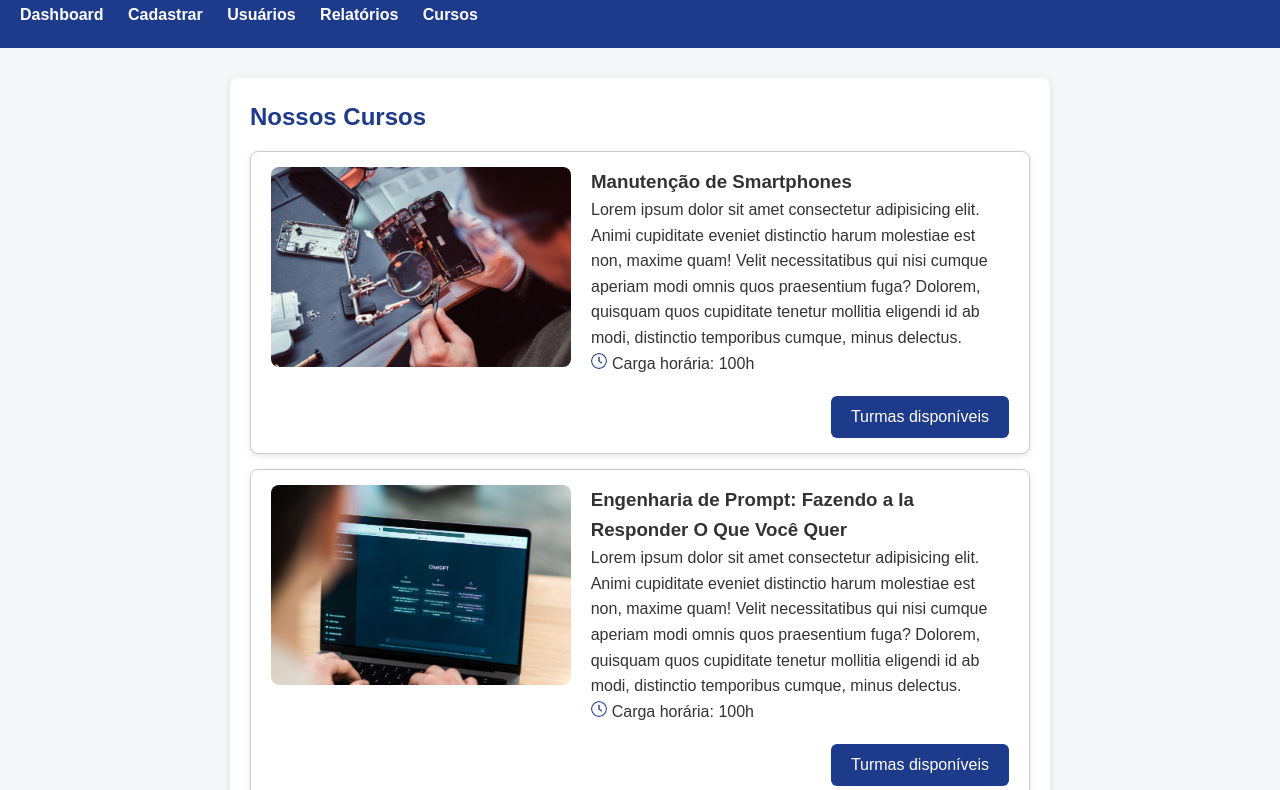
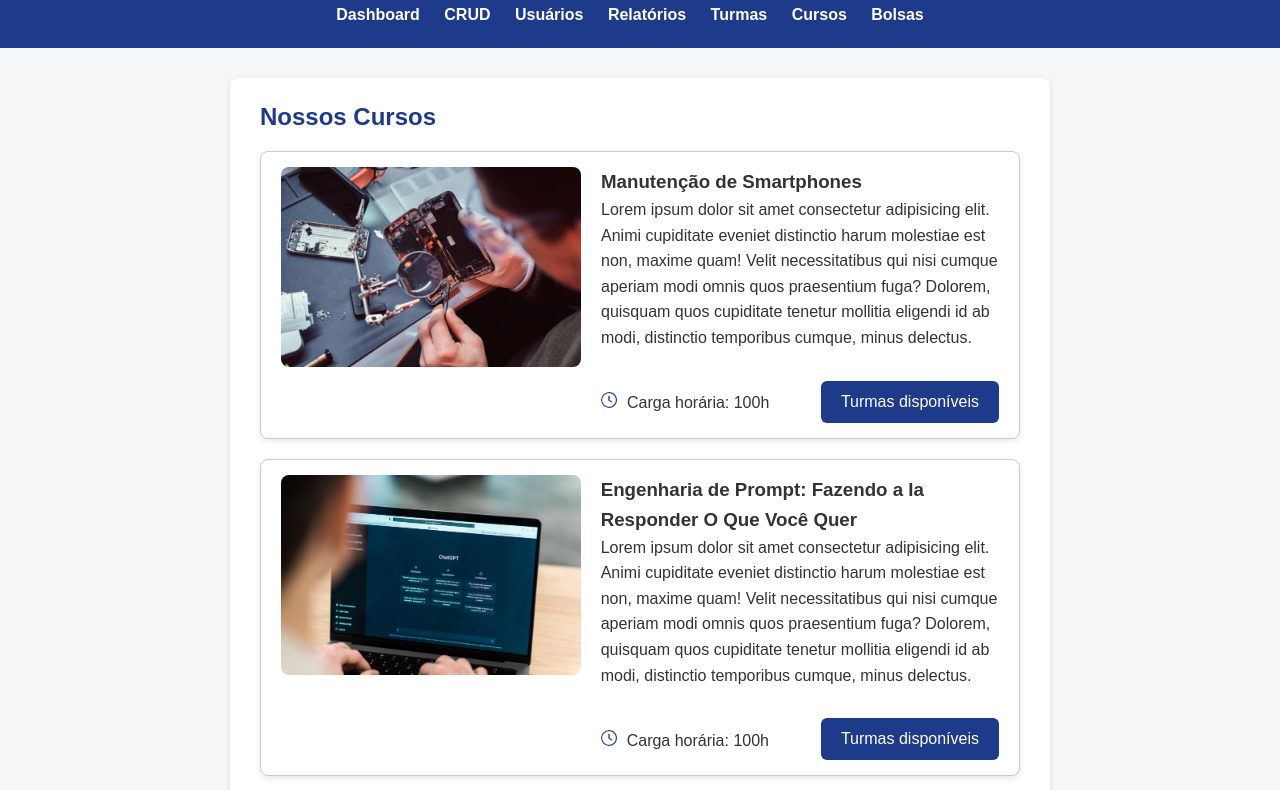
Before and after one commit to LeonardoBrendo/UC7--Desenvolver-aplicacoes-web, a plain HTML site: page projeto/cursos.html in a window 1280 px wide. Shown: the part 79-869 px from the top of the page. Drawn offline with Linux system fonts and the light colour scheme.

Commit message:
Add files via upload

```diff
--- a/projeto/cursos.html
+++ b/projeto/cursos.html
@@ -49,7 +49,7 @@
         section {
           background-color: white;
           margin: 0 200px;
-        padding: 20px;
+          padding: 20px 30px;
           border-radius: 8px;
           box-shadow: 0 2px 6px rgba(0, 0, 0, 0.1);
       }
@@ -66,16 +66,17 @@
       article {
           display:flex;
           background-color: white;
-        margin-bottom: 15px;
+          margin-bottom: 20px;
           border: 1px solid #cccccc;
           border-radius: 8px;
           padding: 15px 20px;
           box-shadow: 0 2px 6px rgba(0, 0, 0, 0.1);
+          transition: transform 0.5s ease, box-shadow 0.5s ease;
+        }
 
-      }
-      div {
-        display: flex;
-        flex-direction: column;
+      article:hover {
+          transform: scale(1.1); /* aumenta o tamanho */
+          box-shadow: 0 10px 25px rgba(0,0,0,0.3); /* sombra */
         }
 
         form {
@@ -108,6 +109,13 @@
           border-radius: 5px;
         }
 
+
+      span {
+        display: inline-flex;
+          margin-top: 30px;
+        }
+
+
         img{
           height: 200px;
           border-radius: 8px;
@@ -116,12 +124,13 @@
 
         span img{
           height: 16px;
-        margin: 0 5px 0 0;
+          margin: 5px 0 0;
+          padding-right: 10px;
         }
 
         button {
-        margin-top: 20px;
-        margin-left: auto;
+          margin-top: 30px;
+          margin-right: 0px;
           padding: 12px 20px;
           border: none;
           background-color: #1e3a8a;
@@ -150,17 +159,26 @@
           border-radius: 6px;
           margin-top: 15px;
         }
+
+        .btn-carga {
+          display: flex;
+          justify-content: space-between;
+          align-items: center;
+        }
+
       </style>
     </head>
     <body>
       <header>
-      <h1>Sistema de Cadastro de Usuários</h1>
-      <nav>
+        <h1 style="text-align: center;">Sistema de Cadastro de Usuários</h1>
+        <nav style="text-align: center;">
             <a href="index.html">Dashboard</a>
-        <a href="#">Cadastrar</a>
-        <a href="#">Usuários</a>
-        <a href="#">Relatórios</a>
+            <a href="crud.html">CRUD</a>
+            <a href="usuarios.html">Usuários</a>
+            <a href="relatorios.html">Relatórios</a>
+            <a href="turmas.html">Turmas</a>
             <a href="cursos.html">Cursos</a>
+            <a href="bolsa.html">Bolsas</a>
         </nav>
       </header>
 
@@ -174,8 +192,10 @@
                   <div>
                       <h3>Manutenção de Smartphones</h3>
                       <p>Lorem ipsum dolor sit amet consectetur adipisicing elit. Animi cupiditate eveniet distinctio harum molestiae est non, maxime quam! Velit necessitatibus qui nisi cumque aperiam modi omnis quos praesentium fuga? Dolorem, quisquam quos cupiditate tenetur mollitia eligendi id ab modi, distinctio temporibus cumque, minus delectus.</p>
+                      <div class="btn-carga">
                       <p><span><img src="imagens/relogio-icon.png" alt=""></span>Carga horária: 100h</p>
                       <button>Turmas disponíveis</button>
+                      </div>
                   </div>
               </article>
 
@@ -186,8 +206,10 @@
                   <div>
                       <h3>Engenharia de Prompt: Fazendo a Ia Responder O Que Você Quer</h3>
                       <p>Lorem ipsum dolor sit amet consectetur adipisicing elit. Animi cupiditate eveniet distinctio harum molestiae est non, maxime quam! Velit necessitatibus qui nisi cumque aperiam modi omnis quos praesentium fuga? Dolorem, quisquam quos cupiditate tenetur mollitia eligendi id ab modi, distinctio temporibus cumque, minus delectus.</p>
+                      <div class="btn-carga">
                       <p><span><img src="imagens/relogio-icon.png" alt=""></span>Carga horária: 100h</p>
                       <button>Turmas disponíveis</button>
+                      </div>
                   </div>
               </article>
 
@@ -198,8 +220,10 @@
                   <div>
                       <h3>Formação - Programação em Python</h3>
                       <p>Lorem ipsum dolor sit amet consectetur adipisicing elit. Animi cupiditate eveniet distinctio harum molestiae est non, maxime quam! Velit necessitatibus qui nisi cumque aperiam modi omnis quos praesentium fuga? Dolorem, quisquam quos cupiditate tenetur mollitia eligendi id ab modi, distinctio temporibus cumque, minus delectus.</p>
+                      <div class="btn-carga">
                       <p><span><img src="imagens/relogio-icon.png" alt=""></span>Carga horária: 100h</p>
                       <button>Turmas disponíveis</button>
+                      </div>
                   </div>
               </article>
 
@@ -210,8 +234,10 @@
                   <div>
                       <h3>Design Thinking Aplicado a Vendas</h3>
                       <p>Lorem ipsum dolor sit amet consectetur adipisicing elit. Animi cupiditate eveniet distinctio harum molestiae est non, maxime quam! Velit necessitatibus qui nisi cumque aperiam modi omnis quos praesentium fuga? Dolorem, quisquam quos cupiditate tenetur mollitia eligendi id ab modi, distinctio temporibus cumque, minus delectus.</p>
+                      <div class="btn-carga">
                       <p><span><img src="imagens/relogio-icon.png" alt=""></span>Carga horária: 100h</p>
                       <button>Turmas disponíveis</button>
+                      </div>
                   </div>
               </article>
 
@@ -222,8 +248,10 @@
                   <div>
                       <h3>Excel Avançado com IA Copilot</h3>
                       <p>Lorem ipsum dolor sit amet consectetur adipisicing elit. Animi cupiditate eveniet distinctio harum molestiae est non, maxime quam! Velit necessitatibus qui nisi cumque aperiam modi omnis quos praesentium fuga? Dolorem, quisquam quos cupiditate tenetur mollitia eligendi id ab modi, distinctio temporibus cumque, minus delectus.</p>
+                      <div class="btn-carga">
                       <p><span><img src="imagens/relogio-icon.png" alt=""></span>Carga horária: 100h</p>
                       <button>Turmas disponíveis</button>
+                      </div>
                   </div>
               </article>
 
@@ -234,8 +262,10 @@
                   <div>
                       <h3>Montador e Reparador de Computador</h3>
                       <p>Lorem ipsum dolor sit amet consectetur adipisicing elit. Animi cupiditate eveniet distinctio harum molestiae est non, maxime quam! Velit necessitatibus qui nisi cumque aperiam modi omnis quos praesentium fuga? Dolorem, quisquam quos cupiditate tenetur mollitia eligendi id ab modi, distinctio temporibus cumque, minus delectus.</p>
+                      <div class="btn-carga">
                       <p><span><img src="imagens/relogio-icon.png" alt=""></span>Carga horária: 100h</p>
                       <button>Turmas disponíveis</button>
+                      </div>
                   </div>
               </article>
 
```
Lines whose indentation alone changed are shown as unchanged.
